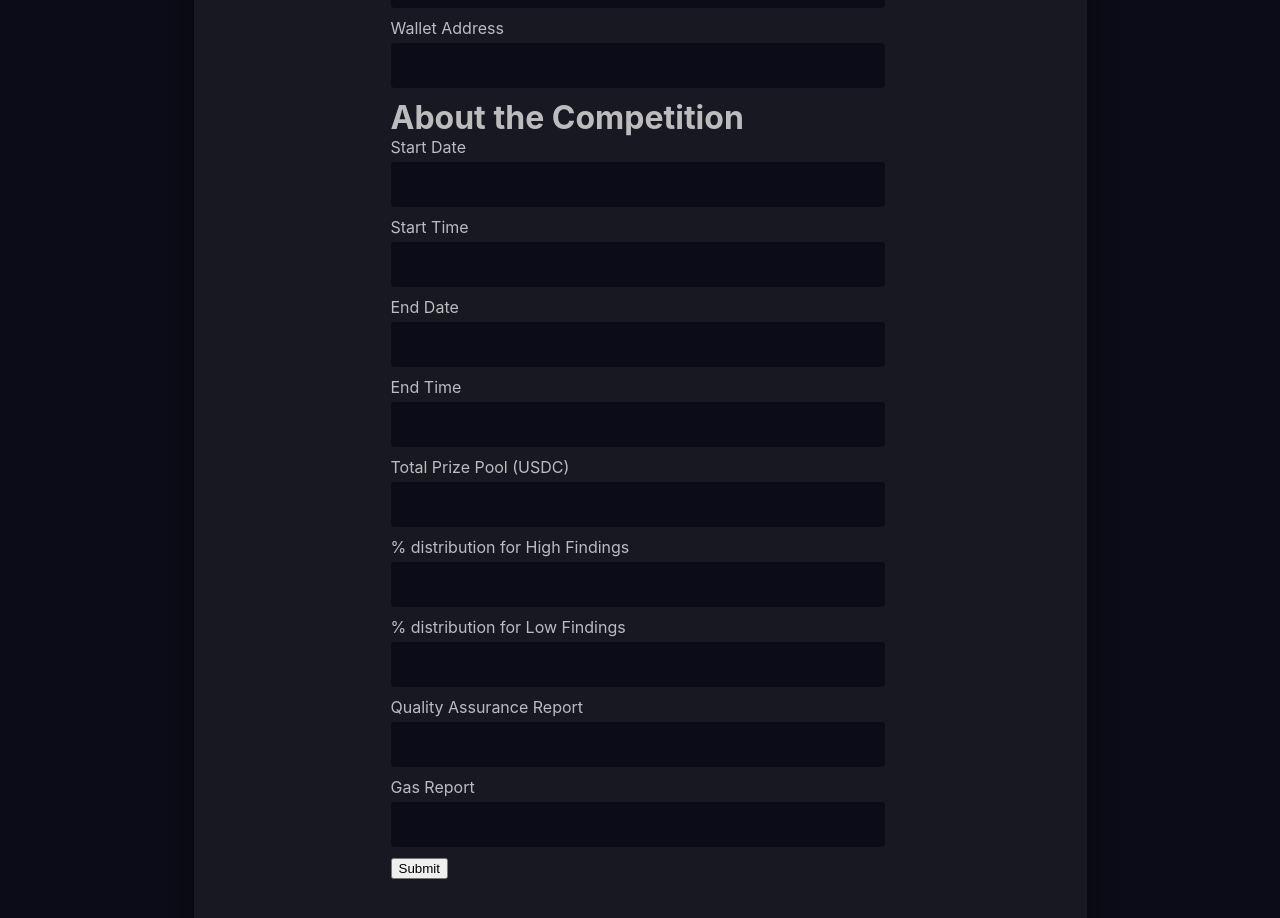
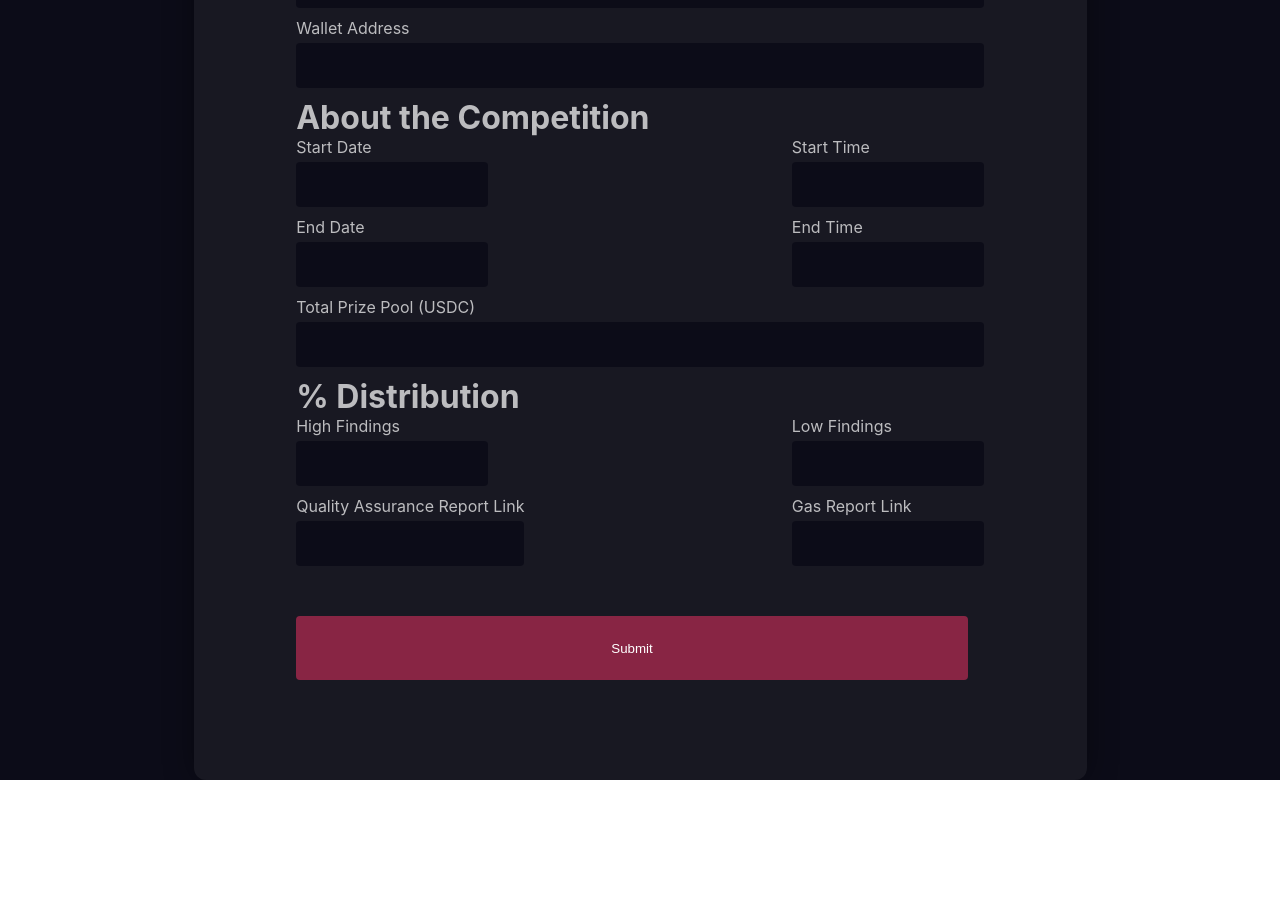
Before and after one commit to SolSec-Grizzlython/SolSec, a React (Create React App) app: page /createContest in a window 1280 px wide. Shown: the part 740-1658 px from the top of the page. After the commit the page ends 1520 px from the top, so only its background shows below. Built offline with nearby package versions, Linux system fonts and the light colour scheme.

Commit message:
Proposal page done

```diff
--- a/src/Components/Forms/Proposal.js
+++ b/src/Components/Forms/Proposal.js
@@ -4,9 +4,9 @@ import style from "./Proposal.module.css";
 
 const Proposal = () => {
 
-    return(
+    return (
         <div className={style.container}>
-            <form>
+            <form className={style.form}>
                 <h1>About the Protocol</h1>
                 <label>Name of the Protocol</label>
                 <InputBox />
@@ -24,27 +24,62 @@ const Proposal = () => {
                 <InputBox />
                 <label>Wallet Address</label>
                 <InputBox />
+
+
                 <h1>About the Competition</h1>
+                <div className={style.aboutComp}>
+                    <div >
                         <label>Start Date</label>
                         <InputBox />
+                    </div>
+                    <div >
                         <label>Start Time</label>
                         <InputBox />
+                    </div>
+                </div>
+                <div className={style.aboutComp}>
+                    <div>
                         <label>End Date</label>
                         <InputBox />
+                    </div>
+                    <div >
                         <label>End Time</label>
                         <InputBox />
+                    </div>
+                </div>
+
+
+
+
                 <label>Total Prize Pool (USDC) </label>
                 <InputBox />
-                <label>% distribution for High Findings</label>
+                <h1>% Distribution</h1>
+                <div className={style.aboutComp}>
+                    <div>
+                        <label> High Findings</label>
                         <InputBox />
-                <label>% distribution for Low Findings</label>
+                    </div>
+                    <div>
+
+                        <label>Low Findings</label>
                         <InputBox />
-                <label>Quality Assurance Report</label>
+                    </div>
+                </div>
+                <div className={style.aboutComp}>
+                    <div>
+                        <label>Quality Assurance Report Link</label>
                         <InputBox />
-                <label>Gas Report</label>
+                    </div>
+                    <div>
+
+                        <label>Gas Report Link</label>
                         <InputBox />
+                    </div>
+                </div>
 
-                <button type="submit">Submit</button>
+                <div className={style.footer}>
+                    <button type="submit" className={style.footerleft}>Submit</button>
+                </div>
 
 
             </form>
--- a/src/Components/Forms/Proposal.module.css
+++ b/src/Components/Forms/Proposal.module.css
@@ -10,3 +10,28 @@
   justify-content: center;
   align-items: center;
 }
+
+.form{
+  width: 77%;
+}
+.aboutComp{
+  display: flex;
+  flex-direction: row;
+  justify-content: space-between;
+}
+
+
+.footer{
+  display: flex;
+  flex-direction: row;
+}
+.footerleft{
+  background-color: #882544;
+  border: none;
+  border-radius: 4px;
+  color: white;
+  height: 8vh;
+  width: 100%;
+  margin-top: 2.5rem;
+  margin-right: 1rem;
+}
--- a/src/Components/InputBox/InputBox.module.css
+++ b/src/Components/InputBox/InputBox.module.css
@@ -1,14 +1,14 @@
 .input {
   display: flex;
-    flex-direction: column;
-    width: 100%;
+  flex-direction: row;
+  width:100%;
   padding: 0 5px 10px 0;
 }
 
 
 .input input {
   border-radius: 4px;
-    width: 472px;
+  width: 100%;
   height: 43px;
   background: #0C0C18;
   margin-top: 5px;
--- a/src/Components/LandingPage/Proposal/LandingProposal.css
+++ b/src/Components/LandingPage/Proposal/LandingProposal.css
@@ -46,6 +46,7 @@
   margin-top: 4vh;
 }
 .landing-proposal-btn {
+  cursor: pointer;
   font-family: "Nunito Sans";
   font-style: normal;
   font-weight: 700;
@@ -70,3 +71,6 @@
   border-radius: 0.25rem;
   margin-top: 5vh;
 }
+.landing-proposal-btn:hover{
+  background-color: #882544;
+}
--- a/src/Components/LandingPage/Proposal/LandingProposal.jsx
+++ b/src/Components/LandingPage/Proposal/LandingProposal.jsx
@@ -1,3 +1,4 @@
+import { Link } from "react-router-dom";
 import "./LandingProposal.css";
 import img from "./Images/Rectangle 1.png";
 
@@ -12,7 +13,9 @@ export default function LandingProposal() {
           <div className="landing-proposal-details">
             <div className="landing-proposal-heading">Submit your proposal</div>
             <div className="landing-proposal-content">Submit your proposal by staking a minimal amount, if you are a start up and don’t have the required money to hold a competition, you can apply for our “” </div>
-          <button className="landing-proposal-btn">Submit your proposal</button>
+            <form action="/createContest">
+              <button className="landing-proposal-btn">Submit your proposal</button>
+            </form>
           </div>
         </div>
       </section>
```
Lines whose indentation alone changed are shown as unchanged.
